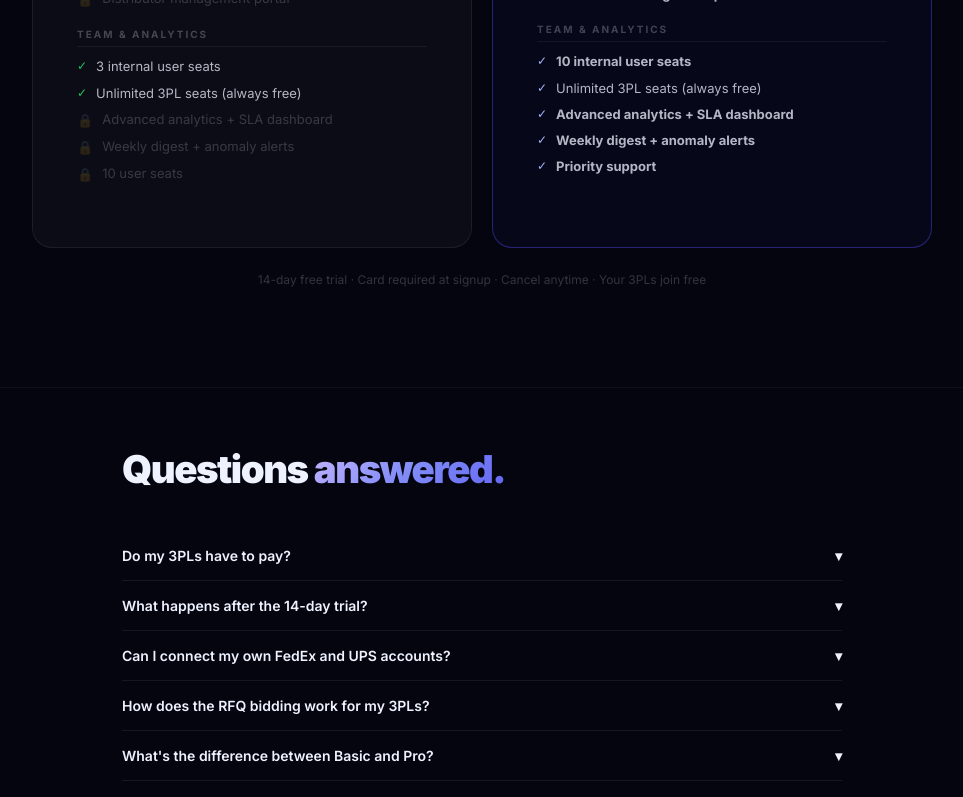
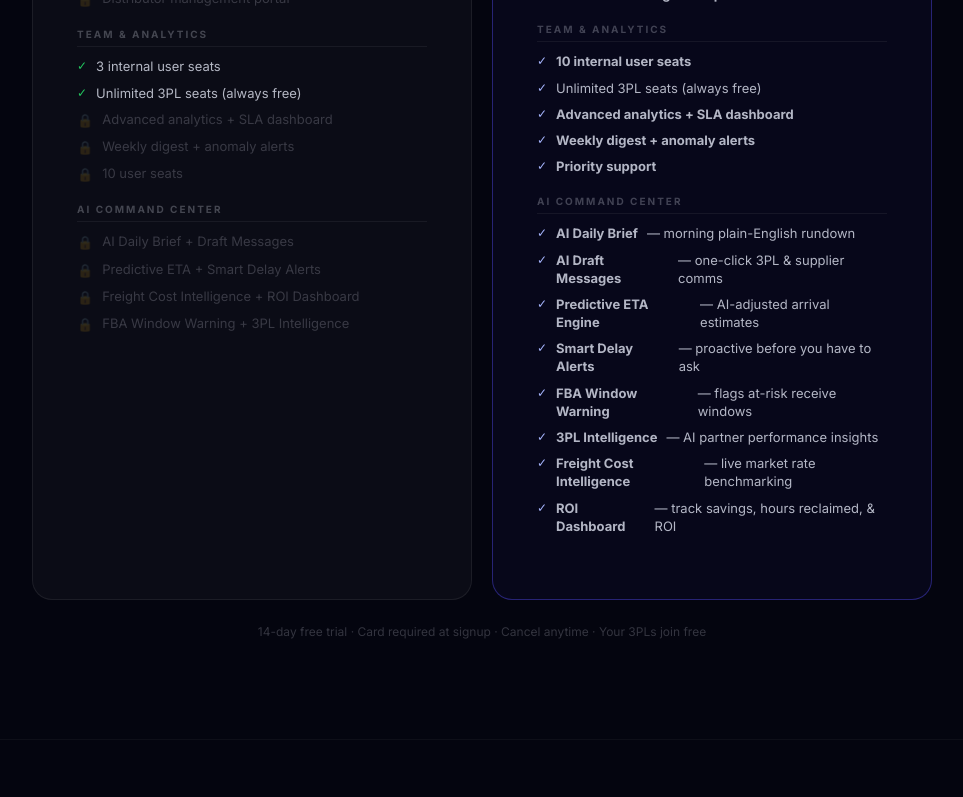
Before and after one commit to ammadshami531/cartonflow-marketing, a Next.js app: page / in a window 1280 px wide. Shown: the part 6705-7502 px from the top of the page, without its empty margins (158-1121 px from the left). Built offline with nearby package versions, Linux system fonts and the light colour scheme.

Commit message:
feat: add AI Command Center section to Pro plan pricing + Basic locked preview + FAQ update

```diff
--- a/app/page.tsx
+++ b/app/page.tsx
@@ -521,6 +521,15 @@ footer .copy{font-size:13px;color:rgba(238,242,255,0.22)}
           <li class="lock"><span class="lock-ic">🔒</span> 10 user seats</li>
         </ul>
       </div>
+      <div class="plan-section">
+        <div class="plan-section-title">AI Command Center</div>
+        <ul class="feat-list">
+          <li class="lock"><span class="lock-ic">🔒</span> AI Daily Brief + Draft Messages</li>
+          <li class="lock"><span class="lock-ic">🔒</span> Predictive ETA + Smart Delay Alerts</li>
+          <li class="lock"><span class="lock-ic">🔒</span> Freight Cost Intelligence + ROI Dashboard</li>
+          <li class="lock"><span class="lock-ic">🔒</span> FBA Window Warning + 3PL Intelligence</li>
+        </ul>
+      </div>
     </div>
     <div class="plan pro">
       <div class="pro-label">Most Popular</div>
@@ -557,6 +566,19 @@ footer .copy{font-size:13px;color:rgba(238,242,255,0.22)}
           <li class="inc"><span class="chk">✓</span> <strong>Priority support</strong></li>
         </ul>
       </div>
+      <div class="plan-section">
+        <div class="plan-section-title">AI Command Center</div>
+        <ul class="feat-list">
+          <li class="inc"><span class="chk">✓</span> <strong>AI Daily Brief</strong> — morning plain-English rundown</li>
+          <li class="inc"><span class="chk">✓</span> <strong>AI Draft Messages</strong> — one-click 3PL &amp; supplier comms</li>
+          <li class="inc"><span class="chk">✓</span> <strong>Predictive ETA Engine</strong> — AI-adjusted arrival estimates</li>
+          <li class="inc"><span class="chk">✓</span> <strong>Smart Delay Alerts</strong> — proactive before you have to ask</li>
+          <li class="inc"><span class="chk">✓</span> <strong>FBA Window Warning</strong> — flags at-risk receive windows</li>
+          <li class="inc"><span class="chk">✓</span> <strong>3PL Intelligence</strong> — AI partner performance insights</li>
+          <li class="inc"><span class="chk">✓</span> <strong>Freight Cost Intelligence</strong> — live market rate benchmarking</li>
+          <li class="inc"><span class="chk">✓</span> <strong>ROI Dashboard</strong> — track savings, hours reclaimed, &amp; ROI</li>
+        </ul>
+      </div>
     </div>
   </div>
   <p class="p-footer">14-day free trial · Card required at signup · Cancel anytime · Your 3PLs join free</p>
@@ -569,7 +591,7 @@ footer .copy{font-size:13px;color:rgba(238,242,255,0.22)}
     <div class="faq-item"><button class="faq-q" onclick="tf(this)"><span>What happens after the 14-day trial?</span><span class="faq-icon">▾</span></button><div class="faq-body">At the end of your trial, your card on file is charged for the plan you selected. You can cancel any time before the trial ends from your account settings and you won't be charged.</div></div>
     <div class="faq-item"><button class="faq-q" onclick="tf(this)"><span>Can I connect my own FedEx and UPS accounts?</span><span class="faq-icon">▾</span></button><div class="faq-body">Yes. You connect your own FedEx and UPS developer credentials — CartonFlow uses them to pull tracking data. Your rates, your accounts, no middleman markup.</div></div>
     <div class="faq-item"><button class="faq-q" onclick="tf(this)"><span>How does the RFQ bidding work for my 3PLs?</span><span class="faq-icon">▾</span></button><div class="faq-body">You create an RFQ for a shipment and select which 3PLs to invite. They each submit DDP rate bids per service combo directly in the platform. You compare side-by-side and award with one click. 3PLs typically respond within 24 hours.</div></div>
-    <div class="faq-item"><button class="faq-q" onclick="tf(this)"><span>What's the difference between Basic and Pro?</span><span class="faq-icon">▾</span></button><div class="faq-body">Basic covers domestic shipment tracking, invoicing, and messaging — solid for brands focused on domestic logistics. Pro adds live ocean tracking with AIS vessel maps, the competitive RFQ bidding system, distributor management, and advanced analytics. Pro is where most growing brands end up.</div></div>
+    <div class="faq-item"><button class="faq-q" onclick="tf(this)"><span>What's the difference between Basic and Pro?</span><span class="faq-icon">▾</span></button><div class="faq-body">Basic covers shipment tracking, invoicing, and 3PL messaging — solid for brands focused on domestic and air logistics. Pro unlocks the full platform: live ocean tracking with AIS vessel maps, competitive RFQ bidding, distributor management, advanced analytics, and the full AI Command Center (Daily Brief, Predictive ETA, Freight Cost Intelligence, Smart Delay Alerts, and more). Pro is where most scaling brands end up.</div></div>
     <div class="faq-item"><button class="faq-q" onclick="tf(this)"><span>Can I cancel anytime?</span><span class="faq-icon">▾</span></button><div class="faq-body">Yes. No contracts, no cancellation fees. Cancel any time from your account settings. Annual plans are refunded prorated after the first 30 days.</div></div>
   </div>
 </div>
```
